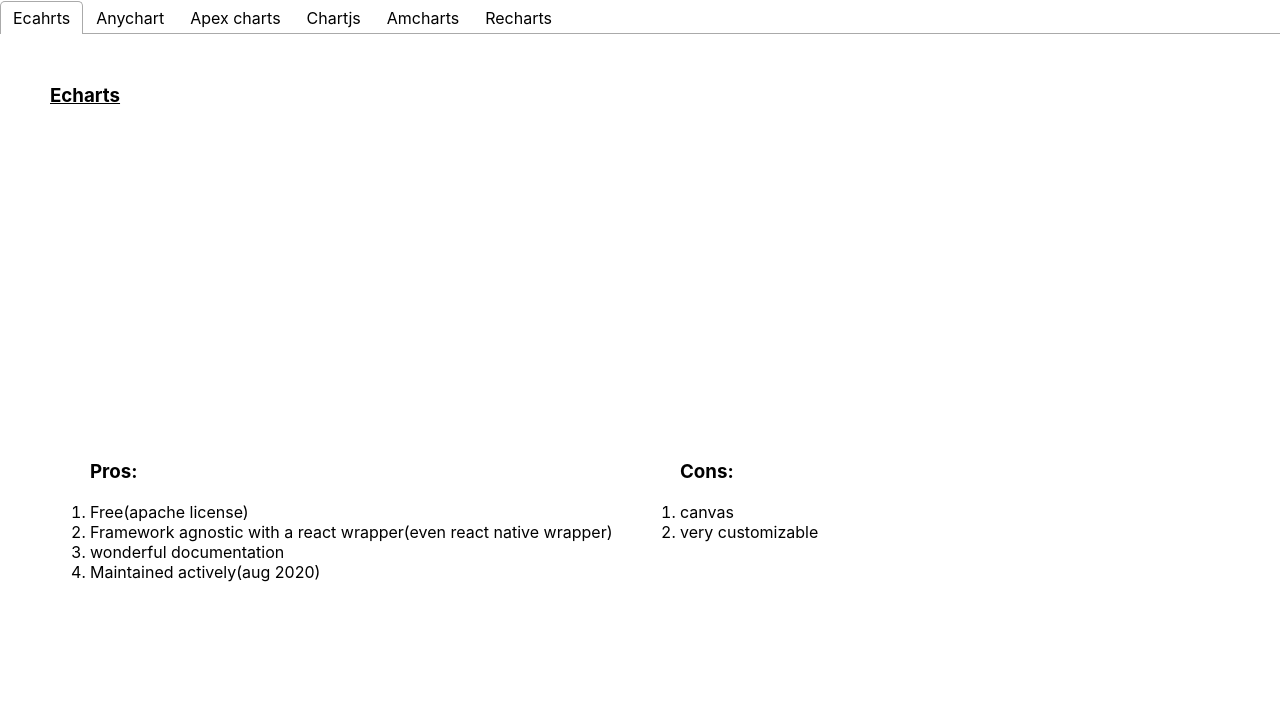
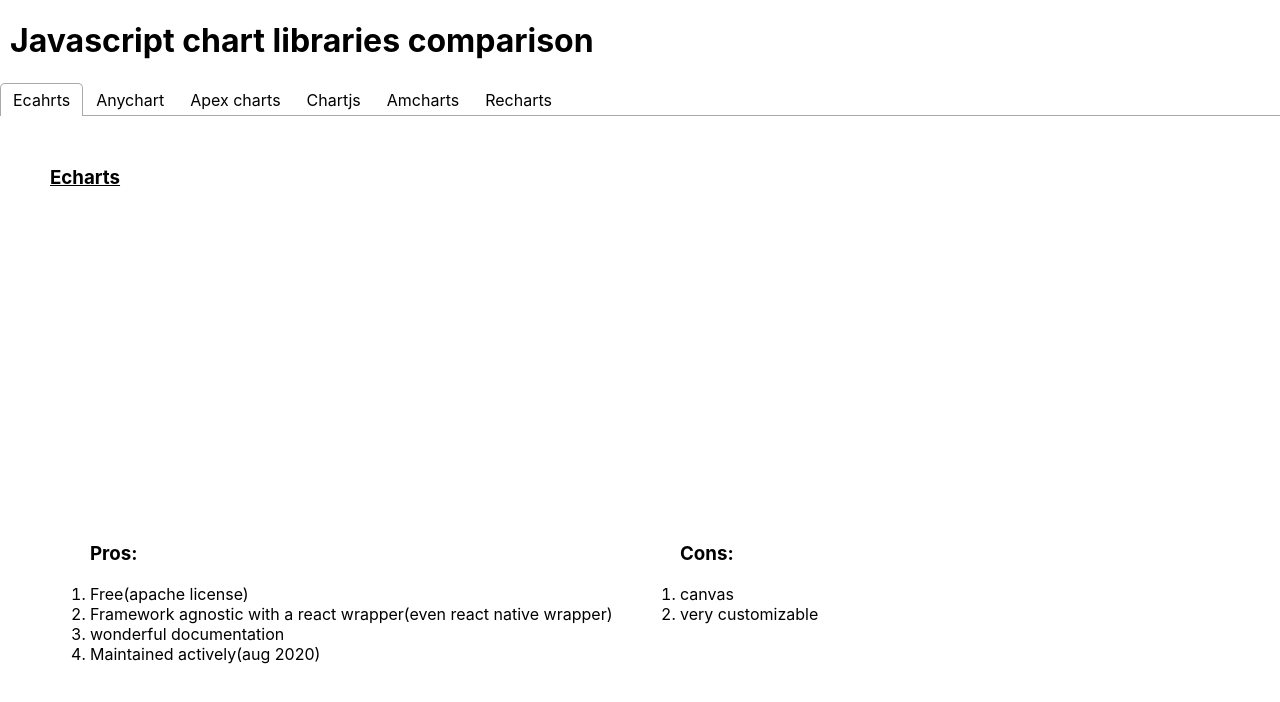
Before and after one commit to cakeinpanic/js-charts-comparison, a React app: page / in a window 1280 px wide. Shown: the top 702 px of the page. Built offline with nearby package versions, Linux system fonts and the light colour scheme; what @amcharts/amcharts4 would draw is missing.

Commit message:
disable mninimizing to fix failing build

```diff
--- a/config/webpack.config.js
+++ b/config/webpack.config.js
@@ -194,7 +194,7 @@
       globalObject: 'this',
     },
     optimization: {
-      minimize: isEnvProduction,
+      minimize: false,
       minimizer: [
         // This is only used in production mode
         new TerserPlugin({
--- a/src/App.css
+++ b/src/App.css
@@ -16,3 +16,7 @@
 .reason-list {
   width: 50%;
 }
+
+h1 {
+  margin-left: 10px;
+}
--- a/src/charts/all-charts-demo.js
+++ b/src/charts/all-charts-demo.js
@@ -13,6 +13,7 @@
 
   return (
     <div>
+      <h1>Javascript chart libraries comparison</h1>
       <Tabs>
         <TabList>
           <Tab>Ecahrts</Tab>
```
